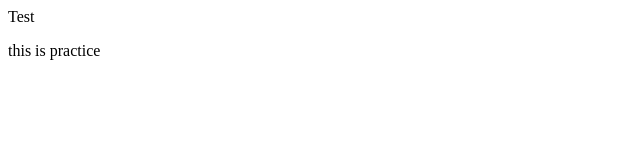
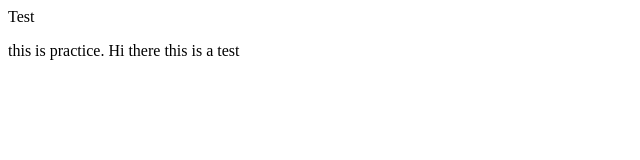
Before and after one commit to davidnguyenc/practice, a plain HTML site: page index.html in a window 1280 px wide. Shown: the whole page, without its empty margins (0-640 px from the left). Drawn offline with Linux system fonts and the light colour scheme.

Commit message:
added html into david branch

```diff
--- a/index.html
+++ b/index.html
@@ -5,6 +5,6 @@
 </head>
 <body>
   <h>Test</h>
-  <p>this is practice</p>
+  <p>this is practice. Hi there this is a test</p>
 </body>
 </html>
```
